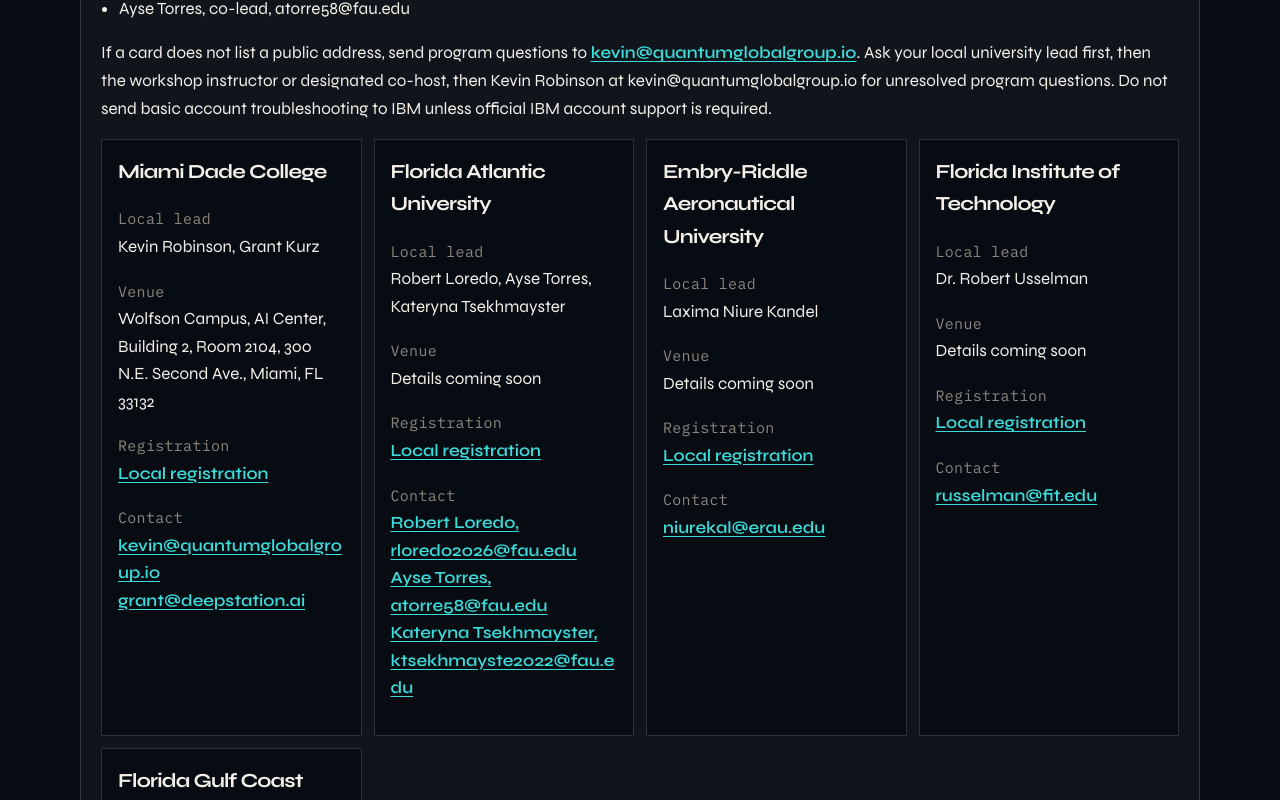
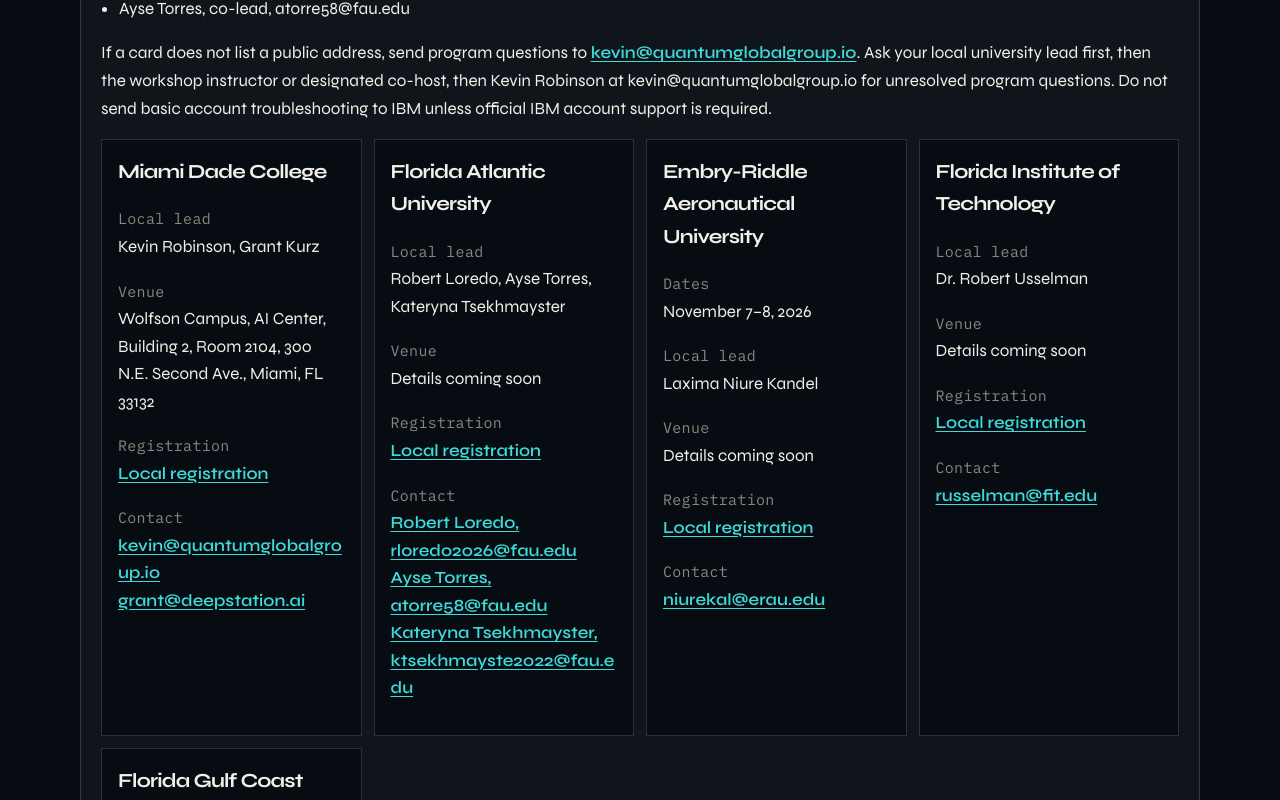
Before and after one commit to QuantumKev/Qiskit_Fall_Fest_2026, a Next.js app: page / in a window 1280 px wide. Shown: the part 2120-2920 px from the top of the page. Built offline with nearby package versions, Linux system fonts and the light colour scheme.

Commit message:
Set the Embry-Riddle hackathon to November 7–8, 2026.
Laxima Niure Kandel confirmed those campus dates. The DeepStation page is unchanged, and the shared statewide dates stay in place.

```diff
--- a/components/HostDirectory.tsx
+++ b/components/HostDirectory.tsx
@@ -21,6 +21,13 @@
         {LOCAL_HOSTS.map((host) => (
           <article key={host.university} className="host-card">
             <h3>{host.university}</h3>
+            {host.dates ? (
+              <p>
+                <span className="meta">Dates</span>
+                <br />
+                {host.dates}
+              </p>
+            ) : null}
             <p>
               <span className="meta">Local lead</span>
               <br />
--- a/content/event.ts
+++ b/content/event.ts
@@ -51,6 +51,8 @@
   venue: string;
   registration: string | null;
   contacts: readonly HostContact[];
+  /** Set when this campus’s hackathon is not the shared local-events weekend. */
+  dates?: string;
 };
 
 /** Miami Dade College DeepStation page. Stored once; the registration route reads it from LOCAL_HOSTS. */
@@ -85,6 +87,7 @@
   {
     university: "Embry-Riddle Aeronautical University",
     leads: ["Laxima Niure Kandel"],
+    dates: "November 7–8, 2026",
     venue: "Details coming soon",
     registration: "https://deepstation.ai/hackathons/d8cgiq1fhghq7eaw63wghaht",
     contacts: [{ label: "niurekal@erau.edu", href: "mailto:niurekal@erau.edu" }],
```
Also changed, not shown: app/register/page.tsx (+8 -1 lines), 2 other files (tests, documents, lock files or other folders).
